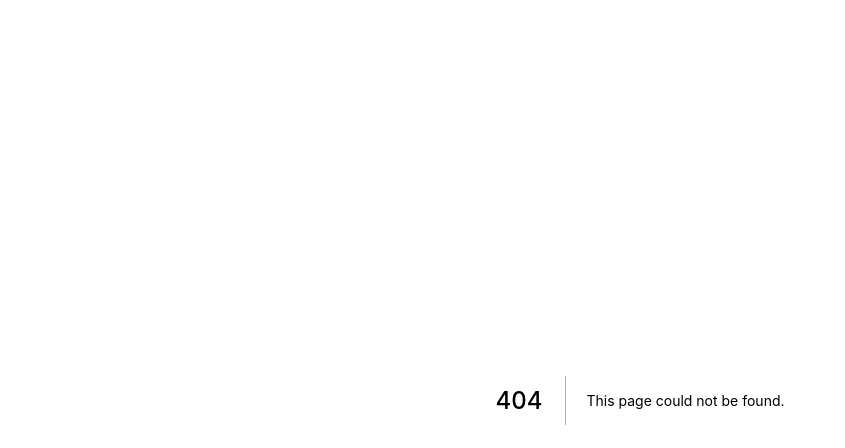
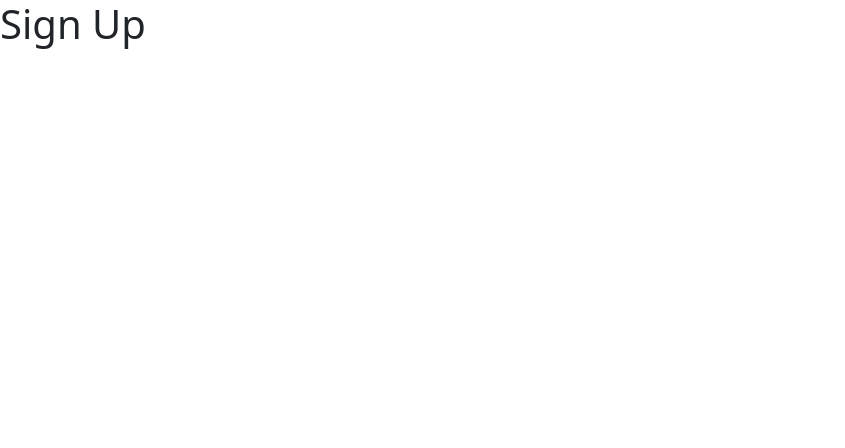
Before and after one commit to edumueller/ticketing-client, a Next.js app: page /signup in a window 1280 px wide. Before the commit this address had no page. Shown: the top 448 px of the page, without its empty margins (0-845 px from the left). Built offline with nearby package versions, Linux system fonts and the light colour scheme.

Commit message:
feat(signup): add nuxt page

```diff
--- /dev/null
+++ b/pages/signup.js
@@ -0,0 +1,7 @@
+export default () => {
+  return (
+    <form>
+      <h1>Sign Up</h1>
+    </form>
+  );
+};
```
